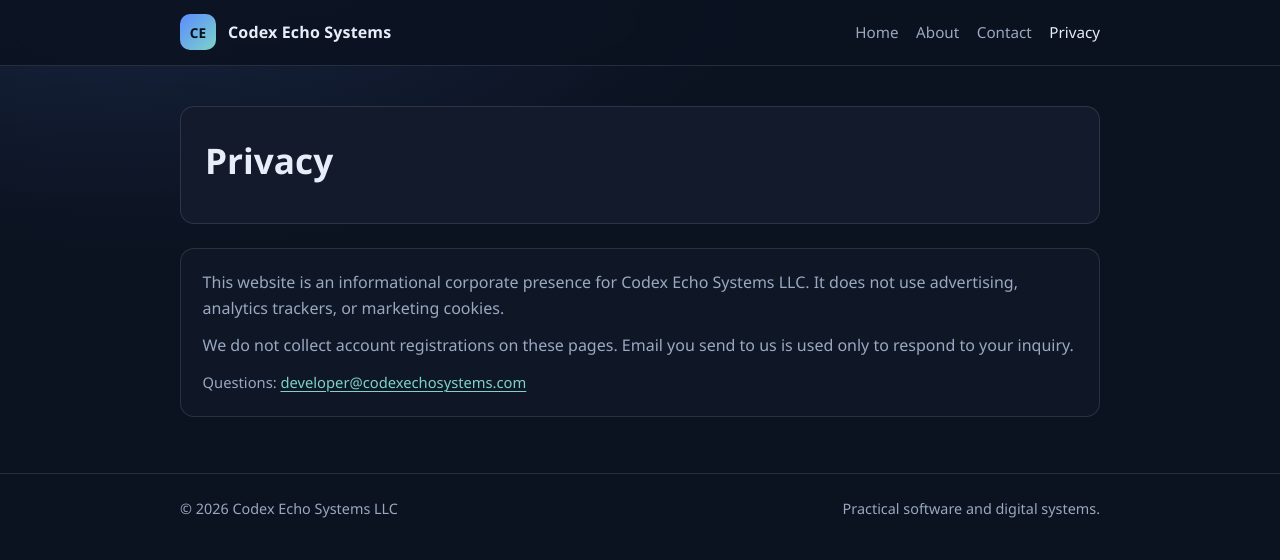
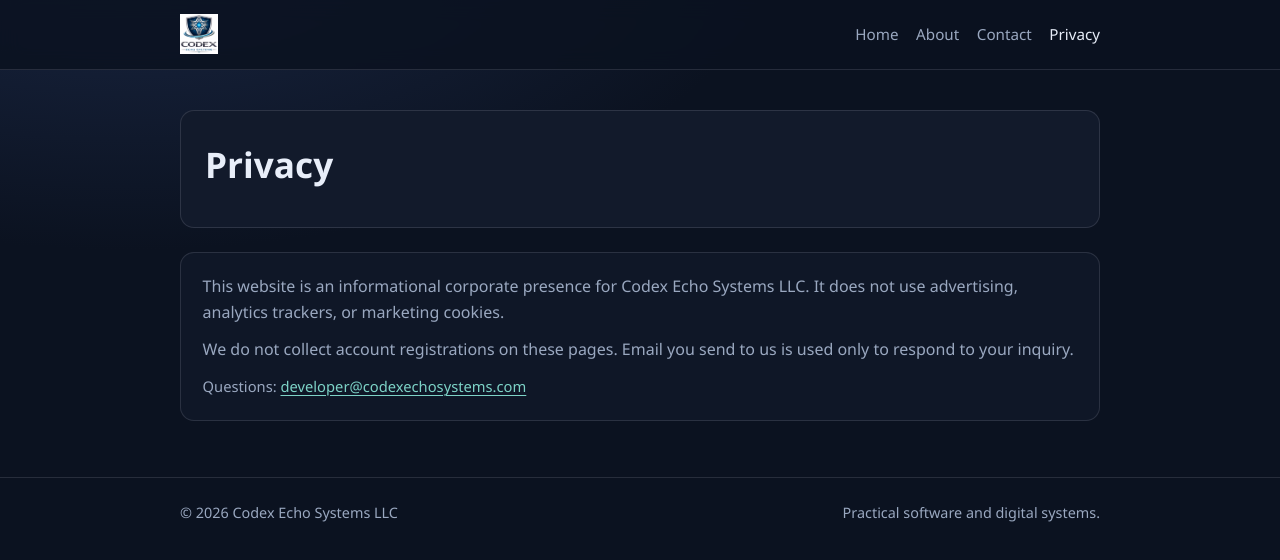
Before and after one commit to mcgovernafi-blip/codexechosystems-web, a plain HTML site: page privacy.html in a window 1280 px wide. Drawn offline with Linux system fonts and the light colour scheme.

Commit message:
Add approved CES logo lockup; keep Founder-locked copy.

```diff
--- a/css/styles.css
+++ b/css/styles.css
@@ -83,3 +83,12 @@
 
 .brand-logo{height:40px;width:auto;display:block}
 .brand-logo-lg{height:72px;width:auto;max-width:100%;margin:0 0 1rem}
+
+.brand .logo {
+  display: block;
+  height: 40px;
+  width: auto;
+  max-width: 240px;
+  object-fit: contain;
+}
+.brand .mark { display: none; }
--- a/privacy.html
+++ b/privacy.html
@@ -5,12 +5,13 @@
   <meta name="viewport" content="width=device-width, initial-scale=1" />
   <meta name="description" content="Codex Echo Systems LLC — practical software and digital systems." />
   <title>Privacy · Codex Echo Systems</title>
+  <link rel="icon" href="assets/favicon.png" type="image/png" />
   <link rel="stylesheet" href="css/styles.css" />
 </head>
 <body>
   <header class="site-header">
     <div class="wrap nav">
-      <a class="brand" href="index.html"><span class="mark" aria-hidden="true">CE</span><span>Codex Echo Systems</span></a>
+      <a class="brand" href="index.html"><img class="logo" src="assets/logo-lockup.png" alt="Codex Echo Systems" width="220" height="48" /></a>
       <ul class="nav-links">
         <li><a href="index.html">Home</a></li>
         <li><a href="about.html">About</a></li>
```
Also changed, not shown: about.html (+2 -1 lines), contact.html (+2 -1 lines), index.html (+2 -1 lines), assets/favicon.png (added), assets/logo-lockup.png (added), assets/logo.png (added).
